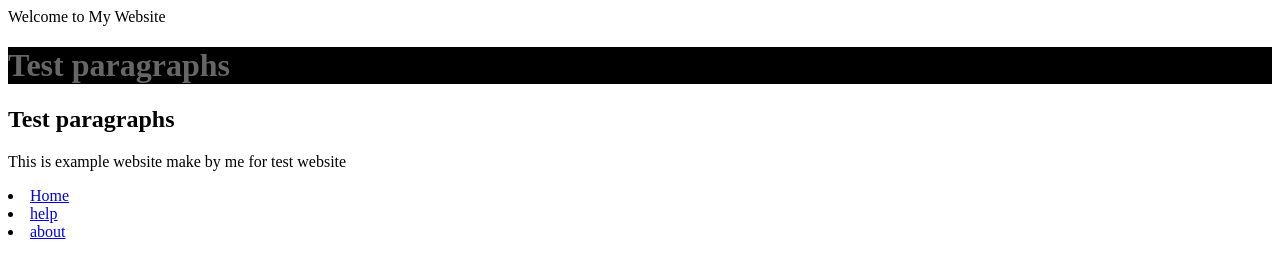
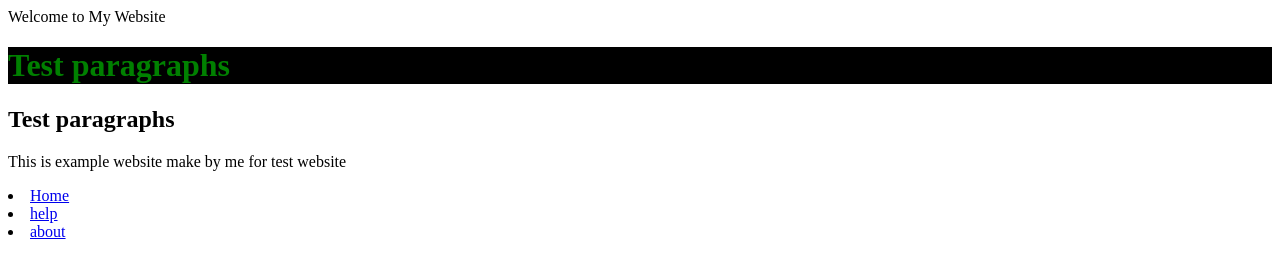
Before and after one commit to Hori-z0n/Workshop-4, a website: page html/main.html in a window 1280 px wide. Drawn offline with Linux system fonts and the light colour scheme; files that its build step writes are made by us from their sources.

Commit message:
stylesheet another try

```diff
--- a/css/style.css
+++ b/css/style.css
@@ -1,5 +1,5 @@
 #test
 {
-    color: #666 ;
+    color: green;
     background-color: black;
 }
```
Also changed, not shown: html/main.html (line endings or trailing spaces).
